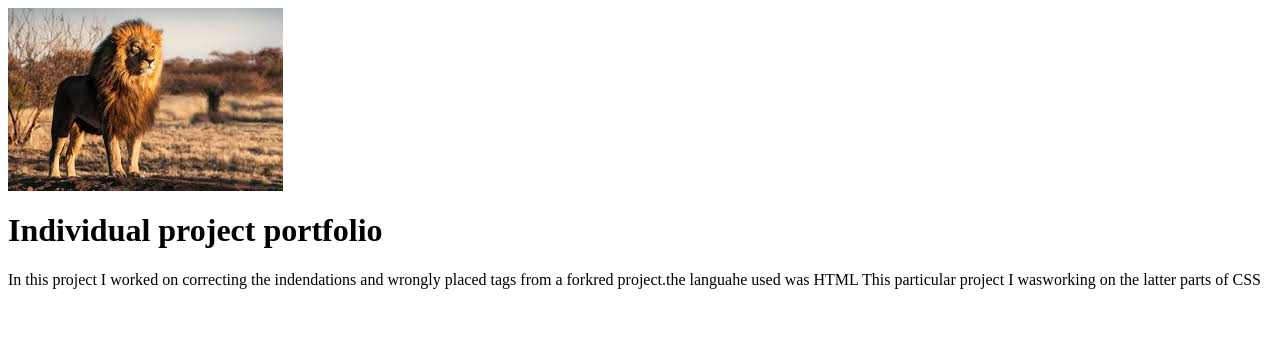
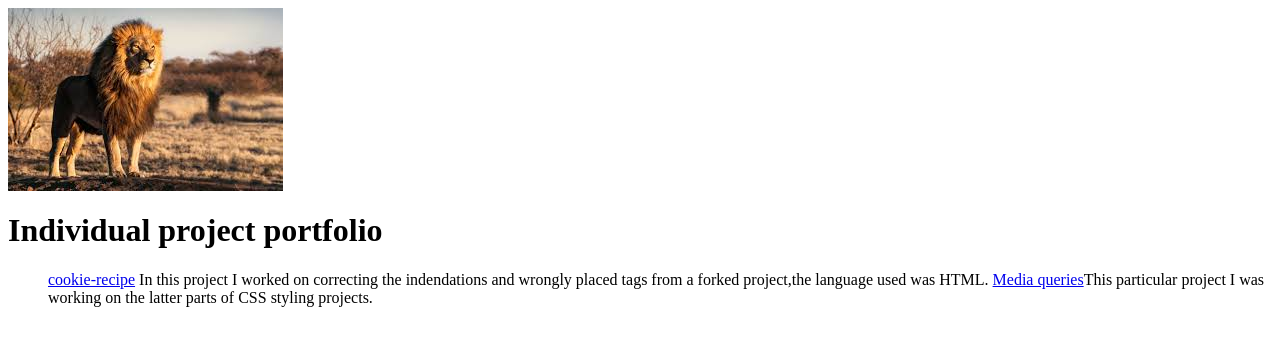
Before and after one commit to Nabwana/nabwana.github.com, a plain HTML site: page index.html in a window 1280 px wide. Drawn offline with Linux system fonts and the light colour scheme.

```diff
--- a/index.html
+++ b/index.html
@@ -8,12 +8,15 @@
 
   <body>
     <h1>Individual project portfolio</h1>
-    <a href="https://github.com/Nabwana/cookie-recipe"></a> In this project I worked on correcting the indendations and wrongly
-     placed tags from a forkred project.the languahe used was HTML
-  <a href="https://github.com/Nabwana/media-queries"></a>This particular project I wasworking on the latter parts of CSS
+    <ol>
+    <a href="https://github.com/Nabwana/cookie-recipe">cookie-recipe</a> In this project I worked on correcting the indendations and wrongly
+     placed tags from a forked project,the language used was HTML.
+  <a href="MQR/MQR.html">Media queries</a>This particular project I was working on the latter parts of CSS styling
+  projects.
     <a href="https://github.com/Nabwana/afternoon"></a>
   <a href="https://github.com/Nabwana/cookie-recipe"></a>
   <a href="https://github.com/Nabwana/hello-world"></a>
+  </ol>
     <h3></h3>
     <p></p>
   </body>
```
Also changed, not shown: 1 other file.
